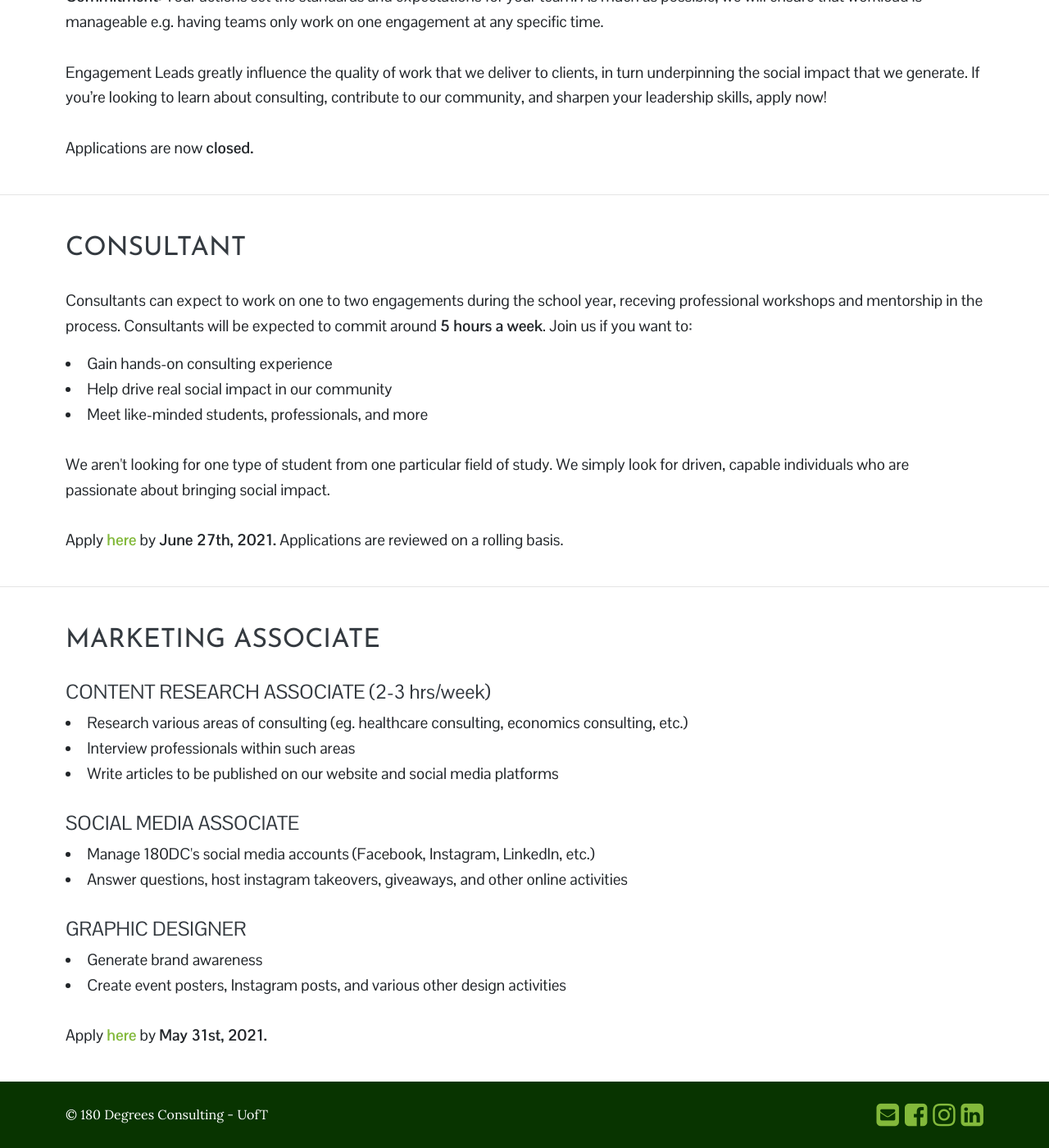
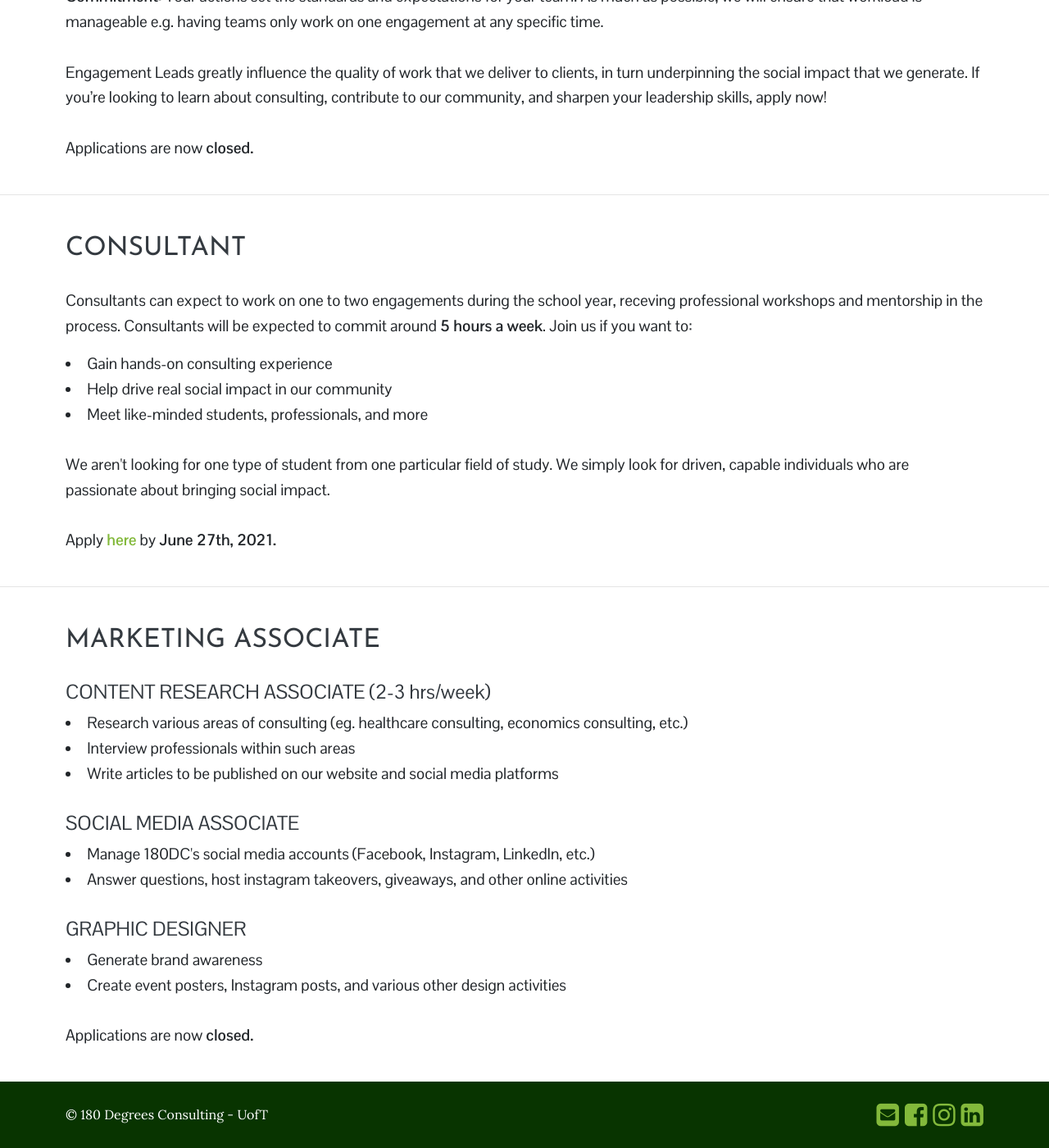
Before and after one commit to uoft180dc/site_2020, a Jekyll site: the page built from recruitment.html, in a window 1280 px wide and 1400 px high, scrolled down 1213 px. Shown: the whole window at 82% size. Built offline with Jekyll 4.4.1, drawn with Linux system fonts in a browser that asks for light colours; nearby versions of some CDN libraries.

Commit message:
recruitment updates

```diff
--- a/recruitment.html
+++ b/recruitment.html
@@ -64,7 +64,7 @@ bodyClass: page-recruitment
     <br>
     <p>We aren't looking for one type of student from one particular field of study. We simply look for driven, capable individuals who are passionate about bringing social impact.
     <br><br>
-    Apply <strong><a target="blank" href="https://forms.gle/vPwRP5UU5bt5cL248" >here</a></strong> by <strong>June 27th, 2021.</strong> Applications are reviewed on a rolling basis.</p>
+    Apply <strong><a target="blank" href="https://forms.gle/vPwRP5UU5bt5cL248" >here</a></strong> by <strong>June 27th, 2021.</strong></p>
     <!-- Applications will open on <strong>June 14th, 2021.</strong> -->
   </div>
 </div>
@@ -86,7 +86,8 @@ bodyClass: page-recruitment
     <li>Create event posters, Instagram posts, and various other design activities</li>
     <br>
     <p>
-      Apply <strong><a target="blank" href="https://forms.gle/BtkngsB688V5LUBs6" >here</a></strong> by <strong>May 31st, 2021.</strong></p>
+      <!-- Apply <strong><a target="blank" href="https://forms.gle/BtkngsB688V5LUBs6" >here</a></strong> by <strong>May 31st, 2021.</strong></p> -->
+      Applications are now <strong>closed.</strong>
     </p>
   </div>
 </div>
```
